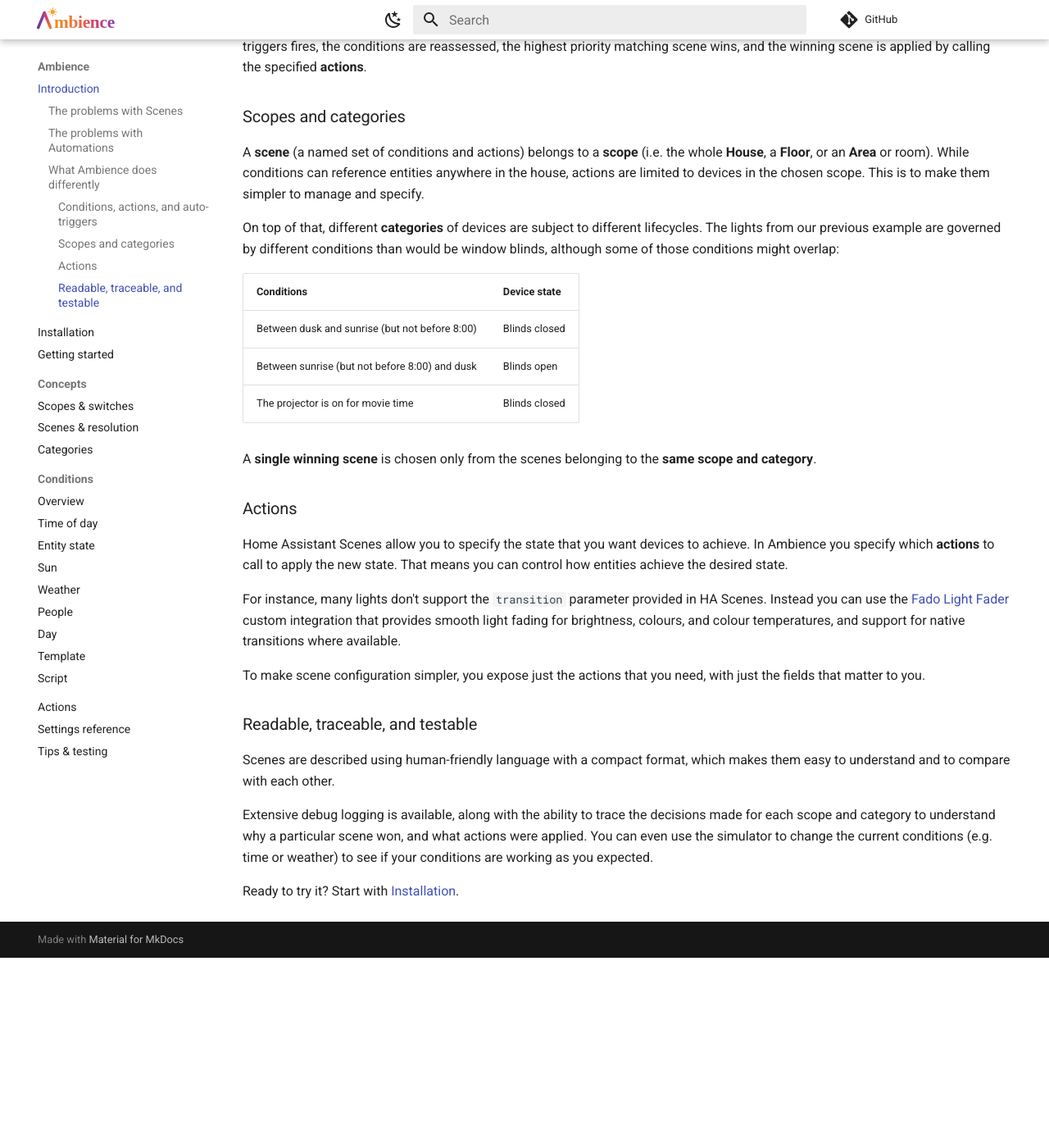
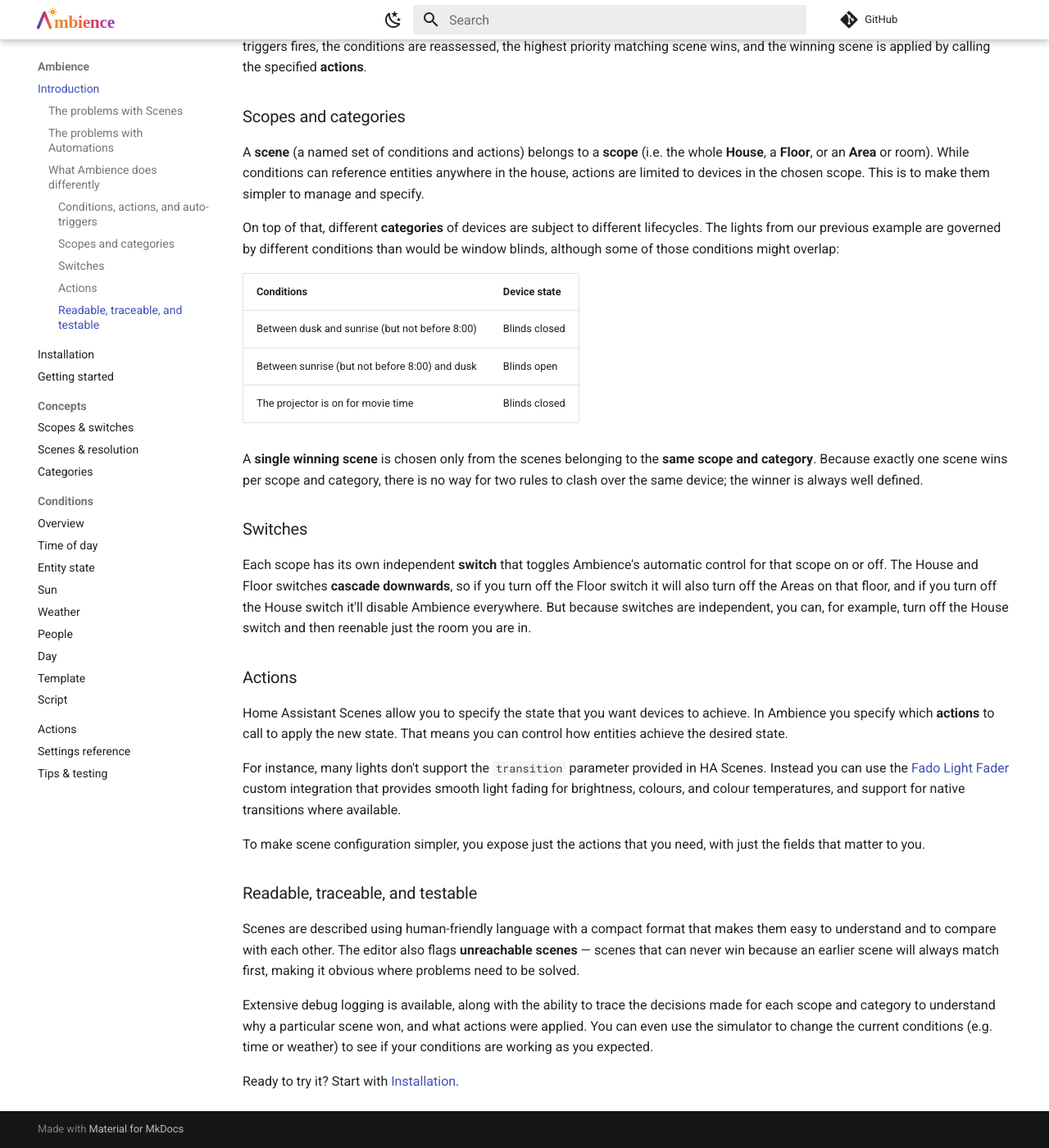
Before and after one commit to clintongormley/ambience, an MkDocs documentation site: the page built from docs/index.md, in a window 1280 px wide and 1400 px high, scrolled down 1666 px. Shown: the whole window at 82% size. Built offline with MkDocs 1.6.1 and Material for MkDocs 9.7.7, drawn with Linux system fonts in a browser that asks for light colours; comment, search, counter and statistics services are not loaded; before the commit the page ends 2834 px from its top, so only the background shows below that.

Commit message:
docs(site): connect automation problems to Ambience solutions

```diff
--- a/docs/index.md
+++ b/docs/index.md
@@ -78,7 +78,18 @@ overlap:
 | The projector is on for movie time             | Blinds closed |
 
 A **single winning scene** is chosen only from the scenes belonging to the
-**same scope and category**.
+**same scope and category**. Because exactly one scene wins per scope and
+category, there is no way for two rules to clash over the same device; the
+winner is always well defined.
+
+### Switches
+
+Each scope has its own independent **switch** that toggles Ambience's automatic
+control for that scope on or off. The House and Floor switches **cascade
+downwards**, so if you turn off the Floor switch it will also turn off the Areas
+on that floor, and if you turn off the House switch it'll disable Ambience
+everywhere. But because switches are independent, you can, for example, turn off
+the House switch and then reenable just the room you are in.
 
 ### Actions
 
@@ -97,8 +108,11 @@ with just the fields that matter to you.
 
 ### Readable, traceable, and testable
 
-Scenes are described using human-friendly language with a compact format, which
-makes them easy to understand and to compare with each other.
+Scenes are described using human-friendly language with a compact format that
+makes them easy to understand and to compare with each other. The editor also
+flags **unreachable scenes** — scenes that can never win because an earlier
+scene will always match first, making it obvious where problems need to be
+solved.
 
 Extensive debug logging is available, along with the ability to trace the
 decisions made for each scope and category to understand why a particular scene
```
